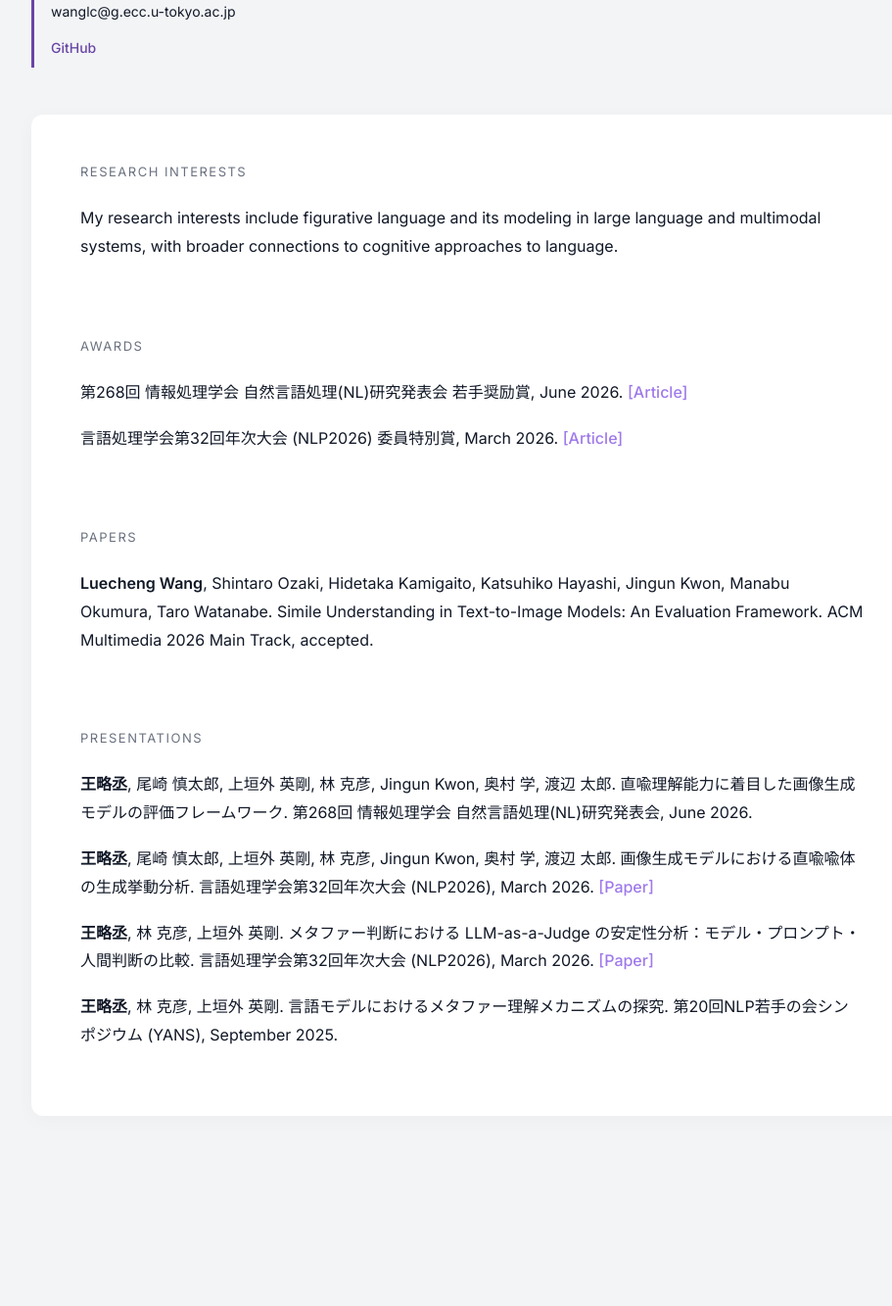
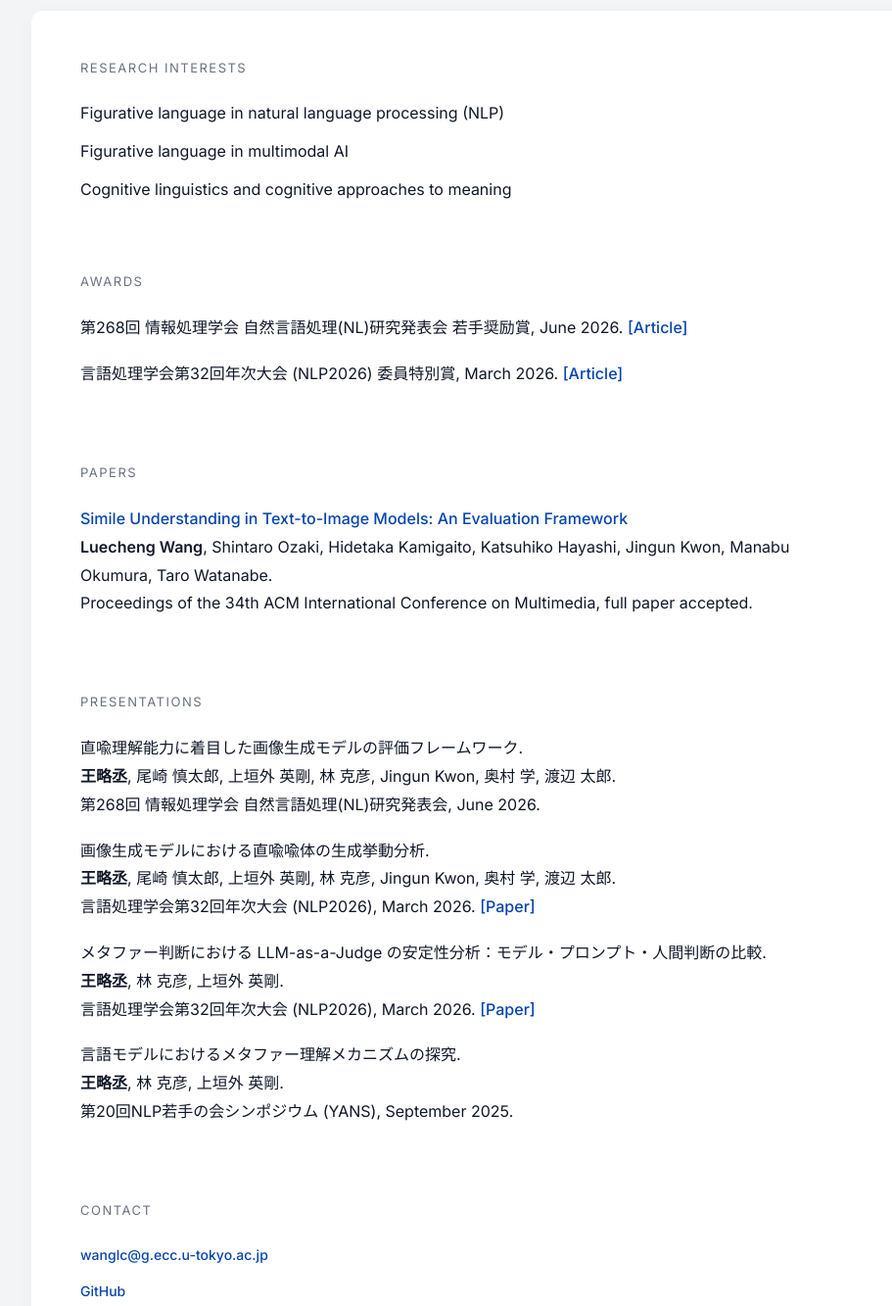
Before and after one commit to luechengwang/luechengwang.github.io, a plain HTML site: page index.html in a window 1280 px wide. Shown: the part 372-1705 px from the top of the page at 98% size, without its empty margins (158-1069 px from the left). Before the commit the page ends 1591 px from the top, so only its background shows below. Drawn offline with Linux system fonts and the light colour scheme.

Commit message:
Update index.html

```diff
--- a/index.html
+++ b/index.html
@@ -38,7 +38,7 @@ body {
   left: 0;
   top: 0;
   width: 3px;
-  height: 100%;
+  bottom: 0;
   background-color: #6846A5;
 }
 
@@ -60,7 +60,7 @@ body {
   color: #6b7280;
   font-size: 14px;
   line-height: 1.6;
-  margin-bottom: 40px;
+  margin-bottom: 0;
 }
 
 .sidebar .contact {
@@ -68,16 +68,20 @@ body {
   margin-bottom: 20px;
 }
 
-.sidebar a {
+.sidebar a,
+.publication a,
+.contact-links a {
   display: block;
   margin-bottom: 12px;
   font-size: 14px;
-  color: #6846A5;
+  color: #0645AD;
   text-decoration: none;
   font-weight: 500;
 }
 
-.sidebar a:hover {
+.sidebar a:hover,
+.publication a:hover,
+.contact-links a:hover {
   opacity: 0.7;
 }
 
@@ -107,9 +111,20 @@ body {
   padding-left: 20px;
 }
 
+.section-content .research-list {
+  list-style: none;
+  padding-left: 0;
+  margin: 0;
+}
+
 .section-content li {
   margin-bottom: 12px;
   line-height: 1.7;
+}
+
+.research-list {
+  list-style: none;
+  padding-left: 0;
 }
 
 /* Publications & Awards */
@@ -124,13 +139,22 @@ body {
 }
 
 .publication a {
-  color: #9F7AEA;
-  text-decoration: none;
-  font-weight: 500;
+  display: inline;
+  font-size: inherit;
 }
 
 .publication a:hover {
   text-decoration: underline;
+}
+
+.entry-title,
+.entry-authors,
+.entry-venue {
+  display: block;
+}
+
+.contact-links {
+  line-height: 1.8;
 }
 
 /* Responsive */
@@ -169,11 +193,6 @@ body {
       电子科技大学，本科，2014-2018
     </div>
 
-    <div class="contact">
-      wanglc@g.ecc.u-tokyo.ac.jp
-    </div>
-
-    <a href="https://github.com/luechengwang" target="_blank">GitHub</a>
   </div>
 
   <!-- Main Content -->
@@ -182,9 +201,11 @@ body {
     <!-- Research Interests -->
     <div class="section-title">Research Interests</div>
     <div class="section-content">
-      <p>
-        My research interests include figurative language and its modeling in large language and multimodal systems, with broader connections to cognitive approaches to language.
-      </p>
+      <ul class="research-list">
+        <li>Figurative language in natural language processing (NLP)</li>
+        <li>Figurative language in multimodal AI</li>
+        <li>Cognitive linguistics and cognitive approaches to meaning</li>
+      </ul>
     </div>
 
     <div style="height:60px;"></div>
@@ -213,9 +234,15 @@ body {
     <div class="section-content">
 
       <div class="publication">
+        <span class="entry-title">
+          <a href="https://arxiv.org/abs/2608.04750" target="_blank">Simile Understanding in Text-to-Image Models: An Evaluation Framework</a>
+        </span>
+        <span class="entry-authors">
           <strong>Luecheng Wang</strong>, Shintaro Ozaki, Hidetaka Kamigaito, Katsuhiko Hayashi, Jingun Kwon, Manabu Okumura, Taro Watanabe.
-        Simile Understanding in Text-to-Image Models: An Evaluation Framework.
-        ACM Multimedia 2026 Main Track, accepted.
+        </span>
+        <span class="entry-venue">
+          Proceedings of the 34th ACM International Conference on Multimedia, full paper accepted.
+        </span>
       </div>
 
     </div>
@@ -228,31 +255,65 @@ body {
     <div class="section-content">
 
       <div class="publication">
+        <span class="entry-title">
+          直喩理解能力に着目した画像生成モデルの評価フレームワーク.
+        </span>
+        <span class="entry-authors">
           <strong>王略丞</strong>, 尾崎 慎太郎, 上垣外 英剛, 林 克彦, Jingun Kwon, 奥村 学, 渡辺 太郎.
-        直喩理解能力に着目した画像生成モデルの評価フレームワーク.
+        </span>
+        <span class="entry-venue">
           第268回 情報処理学会 自然言語処理(NL)研究発表会, June 2026.
+        </span>
       </div>
 
       <div class="publication">
+        <span class="entry-title">
+          画像生成モデルにおける直喩喩体の生成挙動分析.
+        </span>
+        <span class="entry-authors">
           <strong>王略丞</strong>, 尾崎 慎太郎, 上垣外 英剛, 林 克彦, Jingun Kwon, 奥村 学, 渡辺 太郎.
-        画像生成モデルにおける直喩喩体の生成挙動分析.
+        </span>
+        <span class="entry-venue">
           言語処理学会第32回年次大会 (NLP2026), March 2026.
           <a href="https://www.anlp.jp/proceedings/annual_meeting/2026/pdf_dir/C3-14.pdf" target="_blank">[Paper]</a>
+        </span>
       </div>
 
       <div class="publication">
+        <span class="entry-title">
+          メタファー判断における LLM-as-a-Judge の安定性分析：モデル・プロンプト・人間判断の比較.
+        </span>
+        <span class="entry-authors">
           <strong>王略丞</strong>, 林 克彦, 上垣外 英剛.
-        メタファー判断における LLM-as-a-Judge の安定性分析：モデル・プロンプト・人間判断の比較.
+        </span>
+        <span class="entry-venue">
           言語処理学会第32回年次大会 (NLP2026), March 2026.
           <a href="https://www.anlp.jp/proceedings/annual_meeting/2026/pdf_dir/B1-12.pdf" target="_blank">[Paper]</a>
+        </span>
       </div>
 
       <div class="publication">
+        <span class="entry-title">
+          言語モデルにおけるメタファー理解メカニズムの探究.
+        </span>
+        <span class="entry-authors">
           <strong>王略丞</strong>, 林 克彦, 上垣外 英剛.
-        言語モデルにおけるメタファー理解メカニズムの探究.
+        </span>
+        <span class="entry-venue">
           第20回NLP若手の会シンポジウム (YANS), September 2025.
+        </span>
       </div>
 
+    </div>
+
+    <div style="height:60px;"></div>
+
+
+    <!-- Contact -->
+    <div class="section-title">Contact</div>
+    <div class="section-content contact-links">
+      <a href="mailto:wanglc@g.ecc.u-tokyo.ac.jp">wanglc@g.ecc.u-tokyo.ac.jp</a>
+      <a href="https://github.com/luechengwang" target="_blank">GitHub</a>
     </div>
 
   </div>
```
Lines whose indentation alone changed are shown as unchanged.
